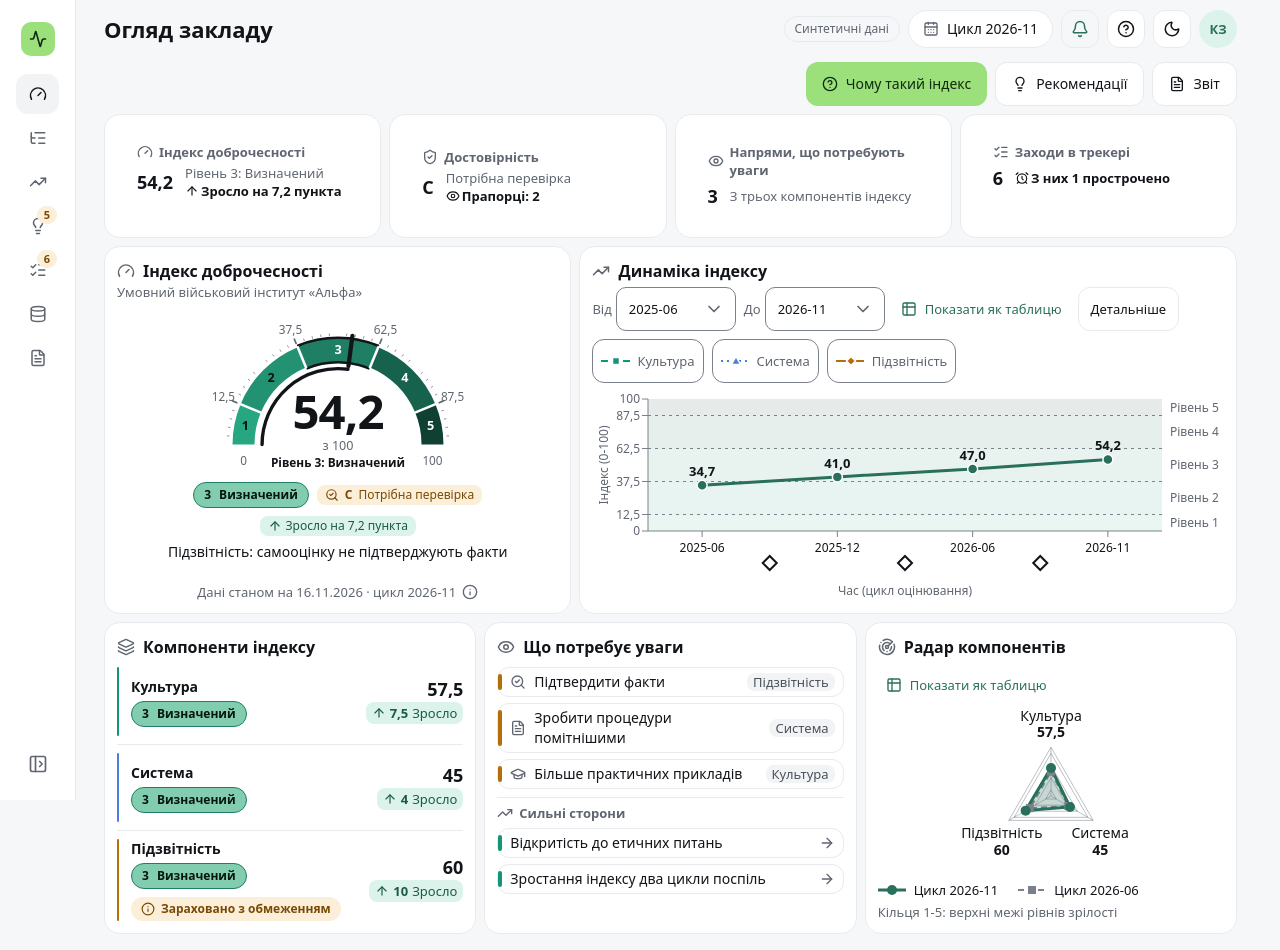
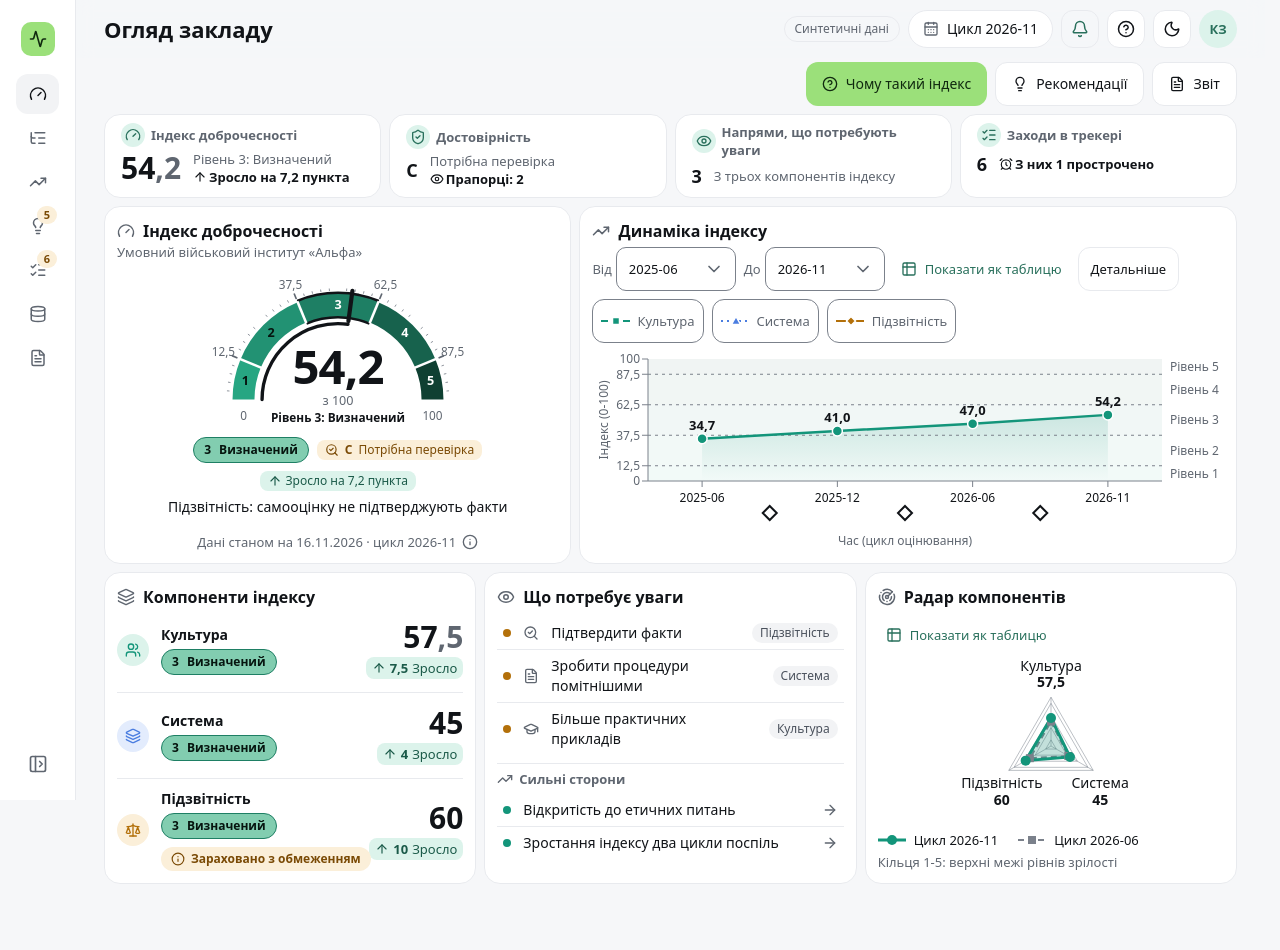
Before and after one commit to caaaaanek/hack-4-bitec, a React (Vite) app in the folder web/: page / in a window 1280 px wide. After the commit the page ends 900 px from the top, so only its background shows below. Built offline with nearby package versions, Linux system fonts and the light colour scheme; a web font is replaced by a local one.

Commit message:
feat: restyle dashboard, index, compare, recommendations

```diff
--- a/web/src/components/dashboard/ComponentsRadar.tsx
+++ b/web/src/components/dashboard/ComponentsRadar.tsx
@@ -22,7 +22,7 @@ export interface RadarRow {
   previous: number
 }
 
-const CUR = 'var(--color-accent)'
+const CUR = 'var(--color-data)'
 const PREV = 'var(--color-neutral-solid)'
 
 /** Радар по трьох компонентах: поточний цикл суцільний з колом, попередній пунктирний з квадратом. */
--- a/web/src/components/dashboard/DynamicsChart.tsx
+++ b/web/src/components/dashboard/DynamicsChart.tsx
@@ -1,9 +1,10 @@
 import { useId, useMemo, useState, type ReactNode } from 'react'
 import { Link } from 'react-router-dom'
 import {
+  Area,
   CartesianGrid,
+  ComposedChart,
   Line,
-  LineChart,
   ReferenceArea,
   ReferenceDot,
   ReferenceLine,
@@ -31,7 +32,7 @@ type Shape = 'circle' | 'square' | 'triangle' | 'diamond'
 
 /** Лінії розрізняються кольором, штрихом і формою маркера: колір не єдиний носій. */
 const LINE_STYLE: Record<LineId, { color: string; dash?: string; shape: Shape; label: string }> = {
-  index: { color: 'var(--color-accent)', shape: 'circle', label: 'Індекс доброчесності' },
+  index: { color: 'var(--color-data)', shape: 'circle', label: 'Індекс доброчесності' },
   culture: {
     color: 'var(--color-cat-culture)',
     dash: '7 4',
@@ -102,19 +103,34 @@ export function TrendsChart({ series, events, fullSeries, lines, className }: Tr
         height="100%"
         initialDimension={{ width: 600, height: 300 }}
       >
-        <LineChart data={data} margin={{ top: 8, right: 4, bottom: 4, left: 4 }}>
+        <ComposedChart data={data} margin={{ top: 8, right: 4, bottom: 4, left: 4 }}>
           {BOUNDS.slice(0, -1).map((b, i) => (
             <ReferenceArea
               key={`band-${i}`}
               y1={b}
               y2={BOUNDS[i + 1]!}
               fill={`var(--color-maturity-${i + 1}-chart)`}
-              fillOpacity={0.1}
+              fillOpacity={0.06}
               stroke="none"
               ifOverflow="visible"
             />
           ))}
+          <defs>
+            <linearGradient id="dyn-grad" x1="0" y1="0" x2="0" y2="1">
+              <stop offset="0%" stopColor="var(--color-data)" stopOpacity={0.28} />
+              <stop offset="100%" stopColor="var(--color-data)" stopOpacity={0} />
+            </linearGradient>
+          </defs>
           <CartesianGrid vertical={false} stroke="none" />
+          <Area
+            dataKey="index"
+            stroke="none"
+            fill="url(#dyn-grad)"
+            dot={false}
+            activeDot={false}
+            isAnimationActive={false}
+            legendType="none"
+          />
           {LEVEL_UPPER_BOUNDS.map((b) => (
             <ReferenceLine
               key={b}
@@ -200,7 +216,7 @@ export function TrendsChart({ series, events, fullSeries, lines, className }: Tr
           <Line
             dataKey="index"
             stroke={LINE_STYLE.index.color}
-            strokeWidth={3}
+            strokeWidth={2.5}
             isAnimationActive={false}
             dot={({ cx = 0, cy = 0, index }) => (
               <g key={`i-${index}`}>{marker('circle', cx, cy, 5, LINE_STYLE.index.color)}</g>
@@ -237,7 +253,7 @@ export function TrendsChart({ series, events, fullSeries, lines, className }: Tr
               />
             )
           })}
-        </LineChart>
+        </ComposedChart>
       </ResponsiveContainer>
     </div>
   )
--- a/web/src/components/dashboard/KpiRow.tsx
+++ b/web/src/components/dashboard/KpiRow.tsx
@@ -10,7 +10,7 @@ import {
   ShieldCheck,
   Gauge,
 } from 'lucide-react'
-import { Card } from '@/components/ui'
+import { BigNumber, Card, IconCircle } from '@/components/ui'
 import { cn } from '@/lib/cn'
 
 interface TileProps {
@@ -30,9 +30,9 @@ function Tile({ label, value, sub, icon, to, onClick, href, actionLabel }: TileP
   const body = (
     <>
       <span className="flex items-center gap-1.5 text-caption font-semibold text-text-muted">
-        <span aria-hidden className="inline-flex size-4 items-center justify-center">
+        <IconCircle tone="accent" size={24}>
           {icon}
-        </span>
+        </IconCircle>
         {label}
       </span>
       <span className="mt-1 flex items-center gap-x-3">
@@ -44,7 +44,7 @@ function Tile({ label, value, sub, icon, to, onClick, href, actionLabel }: TileP
     </>
   )
   const cls =
-    'block h-full rounded-lg p-3 text-text no-underline short:px-3 short:py-2 focus-visible:outline-2 focus-visible:outline-offset-2 focus-visible:outline-focus'
+    'block h-full rounded-lg px-4 py-3 text-text no-underline short:py-2 focus-visible:outline-2 focus-visible:outline-offset-2 focus-visible:outline-focus'
   let el: ReactNode
   if (to) {
     el = (
@@ -113,7 +113,7 @@ export function KpiRow(p: KpiRowProps) {
       <Tile
         label="Індекс доброчесності"
         icon={<Gauge className="size-4" />}
-        value={p.index}
+        value={<BigNumber value={p.index} />}
         sub={
           <>
             <span>{p.level}</span>
--- a/web/src/components/dashboard/Panels.tsx
+++ b/web/src/components/dashboard/Panels.tsx
@@ -6,11 +6,21 @@ import {
   GraduationCap,
   Info,
   Layers,
+  Scale,
   SearchCheck,
+  Users,
   TrendingUp,
   type LucideIcon,
 } from 'lucide-react'
-import { Badge, Card, MaturityBadge, Tooltip, ChangeChip } from '@/components/ui'
+import {
+  Badge,
+  BigNumber,
+  Card,
+  IconCircle,
+  MaturityBadge,
+  Tooltip,
+  ChangeChip,
+} from '@/components/ui'
 import type { MaturityLevel } from '@/components/ui'
 import { cn } from '@/lib/cn'
 import { COMPONENT_LABELS, fmt, type ComponentId } from '@/lib/scoring/methodology'
@@ -25,10 +35,10 @@ export interface ComponentRow {
   limitedHint?: string
 }
 
-const COMPONENT_BAR: Record<ComponentId, string> = {
-  culture: 'bg-cat-culture',
-  system: 'bg-cat-system',
-  accountability: 'bg-cat-accountability',
+const COMPONENT_ICON: Record<ComponentId, LucideIcon> = {
+  culture: Users,
+  system: Layers,
+  accountability: Scale,
 }
 
 /** Три компоненти в одній картці: кожен рядок веде на розклад цього компонента. */
@@ -44,15 +54,16 @@ export function ComponentsCard({ rows, className }: { rows: ComponentRow[]; clas
         Компоненти індексу
       </h2>
       <ul className="m-0 flex flex-1 list-none flex-col divide-y divide-border p-0">
-        {rows.map((r) => (
+        {rows.map((r) => {
+          const Icon = COMPONENT_ICON[r.id]
+          return (
             <li
               key={r.id}
-            className="relative flex flex-1 items-center gap-3 py-2 first:pt-0 last:pb-0 hover:bg-surface-raised"
+              className="relative flex flex-1 items-center gap-3 py-2.5 first:pt-0 last:pb-0 hover:bg-surface-muted/50"
             >
-            <span
-              aria-hidden
-              className={cn('w-0.5 self-stretch rounded-full', COMPONENT_BAR[r.id])}
-            />
+              <IconCircle tone={r.id} size={32}>
+                <Icon className="size-4" />
+              </IconCircle>
               <div className="min-w-0 flex-1">
                 <Link
                   to={`/explain?c=${r.id}`}
@@ -76,11 +87,12 @@ export function ComponentsCard({ rows, className }: { rows: ComponentRow[]; clas
                 </div>
               </div>
               <div className="flex flex-col items-end gap-1">
-              <span className="text-section font-bold leading-none tabular">{fmt(r.value)}</span>
+                <BigNumber value={fmt(r.value)} />
                 <ChangeChip delta={r.delta} />
               </div>
             </li>
-        ))}
+          )
+        })}
       </ul>
     </Card>
   )
@@ -112,7 +124,7 @@ export function AttentionPanel({
 }) {
   const to = (it: Insight) => (it.component ? `/explain?c=${it.component}` : '/explain')
   const row =
-    'relative flex items-center gap-2 rounded-md border border-border bg-surface py-1.5 pl-3 pr-2 text-text no-underline short:py-1 hover:bg-surface-muted focus-visible:outline-2 focus-visible:outline-offset-2 focus-visible:outline-focus before:absolute before:inset-y-1.5 before:left-0 before:w-1 before:rounded-full before:content-[""]'
+    'flex items-center gap-3 rounded-[10px] px-1.5 py-2 text-text no-underline short:py-1.5 hover:bg-surface-muted focus-visible:outline-2 focus-visible:outline-offset-2 focus-visible:outline-focus'
   return (
     <Card
       as="section"
@@ -124,16 +136,17 @@ export function AttentionPanel({
         <Eye aria-hidden />
         Що потребує уваги
       </h2>
-      <ul className="m-0 flex list-none flex-col gap-1.5 p-0">
+      <ul className="m-0 flex list-none flex-col divide-y divide-border p-0">
         {attention.map((it) => {
           const Icon = it.component ? ACTION_ICON[it.component] : Eye
           return (
             <li key={it.id}>
-              <Link to={to(it)} title={it.hint} className={cn(row, 'before:bg-attention-solid')}>
+              <Link to={to(it)} title={it.hint} className={row}>
+                <span aria-hidden className="size-2 shrink-0 rounded-full bg-attention-solid" />
                 <Icon aria-hidden className="size-4 shrink-0 text-text-muted" />
                 <span className="min-w-0 flex-1 text-body">{it.title}</span>
                 {it.component && (
-                  <span className="shrink-0 rounded-sm bg-neutral-bg px-1.5 text-caption text-neutral-text">
+                  <span className="shrink-0 rounded-full bg-neutral-bg px-2 py-0.5 text-fine text-neutral-text">
                     {COMPONENT_LABELS[it.component]}
                   </span>
                 )}
@@ -151,10 +164,11 @@ export function AttentionPanel({
           <TrendingUp aria-hidden className="size-4" />
           Сильні сторони
         </p>
-        <ul className="m-0 flex list-none flex-col gap-1.5 p-0">
+        <ul className="m-0 flex list-none flex-col divide-y divide-border p-0">
           {strengths.map((it) => (
             <li key={it.id}>
-              <Link to={to(it)} title={it.hint} className={cn(row, 'before:bg-strength-solid')}>
+              <Link to={to(it)} title={it.hint} className={row}>
+                <span aria-hidden className="size-2 shrink-0 rounded-full bg-strength-solid" />
                 <span className="min-w-0 flex-1 text-body">{it.title}</span>
                 <ArrowRight aria-hidden className="size-4 shrink-0 text-text-muted" />
               </Link>
--- a/web/src/components/dashboard/TrendLine.tsx
+++ b/web/src/components/dashboard/TrendLine.tsx
@@ -26,12 +26,12 @@ export function TrendLine({
           <YAxis hide domain={[30, 60]} />
           <Line
             dataKey="index"
-            stroke="var(--color-accent)"
+            stroke="var(--color-data)"
             strokeWidth={3}
             isAnimationActive={false}
             dot={{
               r: 5,
-              fill: 'var(--color-accent)',
+              fill: 'var(--color-data)',
               stroke: 'var(--color-surface)',
               strokeWidth: 2,
             }}
--- a/web/src/components/ui/Card.tsx
+++ b/web/src/components/ui/Card.tsx
@@ -14,7 +14,9 @@ export function Card({ as, interactive = false, className, children, ...rest }:
     <Tag
       data-print="card"
       className={cn(
-        'card relative min-w-0 rounded-lg border border-border bg-surface p-4 md:p-5',
+        'card relative min-w-0 rounded-lg border border-border bg-surface',
+        // Власні відступи в className мають перевагу над типовими.
+        !/(^|\s)(md:|short:)*p-/.test(className ?? '') && 'p-4 md:p-5',
         interactive &&
           'transition-shadow duration-150 ease-standard hover:bg-surface-raised hover:shadow-md focus-visible:outline-2 focus-visible:outline-offset-2 focus-visible:outline-focus',
         className,
--- a/web/src/components/ui/SegmentedBar.tsx
+++ b/web/src/components/ui/SegmentedBar.tsx
@@ -6,6 +6,7 @@ export function SegmentedBar({
   max = 100,
   segments = 20,
   label,
+  meter = false,
   className,
 }: {
   value: number
@@ -13,11 +14,20 @@ export function SegmentedBar({
   segments?: number
   /** Текстовий опис для скрінрідерів, наприклад «Культура: 58 зі 100». */
   label: string
+  /** true: семантика role="meter" (значення в межах 0-max), інакше зображення з підписом. */
+  meter?: boolean
   className?: string
 }) {
   const filled = Math.round((Math.max(0, Math.min(value, max)) / max) * segments)
   return (
-    <div role="img" aria-label={label} className={cn('flex h-5 gap-[3px]', className)}>
+    <div
+      role={meter ? 'meter' : 'img'}
+      aria-label={label}
+      aria-valuemin={meter ? 0 : undefined}
+      aria-valuemax={meter ? max : undefined}
+      aria-valuenow={meter ? value : undefined}
+      className={cn('flex h-5 gap-[3px]', className)}
+    >
       {Array.from({ length: segments }, (_, i) => (
         <span
           key={i}
--- a/web/src/pages/Explain.tsx
+++ b/web/src/pages/Explain.tsx
@@ -11,7 +11,15 @@ import {
   Table2,
   TriangleAlert,
 } from 'lucide-react'
-import { Badge, Card, SourceMarker, buttonBase, buttonSizes, buttonVariants } from '@/components/ui'
+import {
+  Badge,
+  Card,
+  SegmentedControl,
+  SourceMarker,
+  buttonBase,
+  buttonSizes,
+  buttonVariants,
+} from '@/components/ui'
 import { SOURCES } from '@/components/ui/config'
 import { cn } from '@/lib/cn'
 import { Num } from '@/components/dashboard/Num'
@@ -246,30 +254,12 @@ function ExplainInner({ initial, nodeId }: { initial: ComponentId | null; nodeId
             <CircleHelp aria-hidden className="size-4" />
             Як це рахується
           </button>
-          <div
-            role="group"
-            aria-label="Що показувати"
-            className="inline-flex rounded-md border border-border-strong"
-          >
-            {MODES.map((m) => (
-              <button
-                key={m}
-                type="button"
-                aria-pressed={mode === m}
-                onClick={() => setMode(m)}
-                className={cn(
-                  buttonBase,
-                  buttonSizes.md,
-                  'rounded-none first:rounded-l-md last:rounded-r-md border-0',
-                  mode === m
-                    ? 'bg-accent text-white'
-                    : 'bg-surface text-text hover:bg-surface-muted',
-                )}
-              >
-                {MODE_LABELS[m]}
-              </button>
-            ))}
-          </div>
+          <SegmentedControl
+            label="Що показувати"
+            value={mode}
+            onChange={setMode}
+            options={MODES.map((m) => ({ value: m, label: MODE_LABELS[m] }))}
+          />
           <button
             type="button"
             aria-pressed={asTable}
--- a/web/src/pages/Home.tsx
+++ b/web/src/pages/Home.tsx
@@ -211,7 +211,7 @@ export function Home() {
           series={series}
           events={inst.events}
           moreHref="/trends"
-          chartClassName="h-[250px] short:h-[210px] xl:h-[270px]"
+          chartClassName="h-[250px] short:h-[200px] xl:h-[250px]"
           className="xl:col-span-7"
         />
       </div>
--- a/web/src/pages/Me.tsx
+++ b/web/src/pages/Me.tsx
@@ -1,6 +1,6 @@
 import { PageTitle } from '@/components/layout/PageTitle'
 import { CheckCheck, Compass, HeartHandshake } from 'lucide-react'
-import { Card, HiddenGroupState, MaturityBadge, MATURITY } from '@/components/ui'
+import { Card, HiddenGroupState, MaturityBadge, MATURITY, SegmentedBar } from '@/components/ui'
 import { fmt, fmtIndex, K_MIN_GROUP } from '@/lib/scoring/methodology'
 import { useDemo } from '@/demo/demoContext'
 import { getMyResults, type MyComponent } from '@/demo/me'
@@ -17,20 +17,11 @@ function Meter({ c }: { c: MyComponent }) {
           <MaturityBadge level={c.level} />
         </span>
       </div>
-      <div
-        role="meter"
-        aria-label={`${c.label}: ${fmt(c.value)} з 100, рівень ${c.level} ${MATURITY[c.level].name}`}
-        aria-valuemin={0}
-        aria-valuemax={100}
-        aria-valuenow={c.value}
-        className="h-3 overflow-hidden rounded-full bg-surface-muted"
-      >
-        <div
-          data-maturity={c.level}
-          className={`h-full rounded-full border-r-2 ${MATURITY[c.level].classes}`}
-          style={{ width: `${c.value}%` }}
-        />
-      </div>
+      <SegmentedBar
+        meter
+        value={c.value}
+        label={`${c.label}: ${fmt(c.value)} з 100, рівень ${c.level} ${MATURITY[c.level].name}`}
+      />
     </li>
   )
 }
--- a/web/src/pages/Tracker.tsx
+++ b/web/src/pages/Tracker.tsx
@@ -7,16 +7,14 @@ import {
   Card,
   EmptyState,
   Select,
+  SegmentedControl,
   StatusBadge,
   Table,
-  buttonBase,
-  buttonSizes,
   useToast,
   STATUSES,
   type StatusId,
   type TableColumn,
 } from '@/components/ui'
-import { cn } from '@/lib/cn'
 import {
   MEASURE_TRANSITIONS,
   daysOverdue,
@@ -201,23 +199,6 @@ export function Tracker() {
       : []),
   ]
 
-  const toggleBtn = (v: View, label: string, icon: React.ReactNode) => (
-    <button
-      type="button"
-      aria-pressed={view === v}
-      onClick={() => setView(v)}
-      className={cn(
-        buttonBase,
-        buttonSizes.md,
-        'rounded-none border-0 first:rounded-l-md last:rounded-r-md',
-        view === v ? 'bg-accent text-on-accent' : 'bg-surface text-text hover:bg-surface-muted',
-      )}
-    >
-      {icon}
-      {label}
-    </button>
-  )
-
   return (
     <div data-ready="true" className="flex flex-col gap-3">
       <div className="flex flex-wrap items-end justify-between gap-3">
@@ -233,14 +214,15 @@ export function Tracker() {
               : 'Режим читання: змінювати статуси може лише керівник.'}
           </p>
         </div>
-        <div
-          role="group"
-          aria-label="Вигляд"
-          className="inline-flex rounded-md border border-border-strong"
-        >
-          {toggleBtn('table', 'Таблиця', <Table2 aria-hidden className="size-4" />)}
-          {toggleBtn('board', 'Дошка', <Columns3 aria-hidden className="size-4" />)}
-        </div>
+        <SegmentedControl
+          label="Вигляд"
+          value={view}
+          onChange={setView}
+          options={[
+            { value: 'table', label: 'Таблиця', icon: <Table2 aria-hidden className="size-4" /> },
+            { value: 'board', label: 'Дошка', icon: <Columns3 aria-hidden className="size-4" /> },
+          ]}
+        />
       </div>
 
       <div role="group" aria-label="Фільтри" className="flex flex-wrap items-end gap-3">
```
Lines whose indentation alone changed are shown as unchanged.
